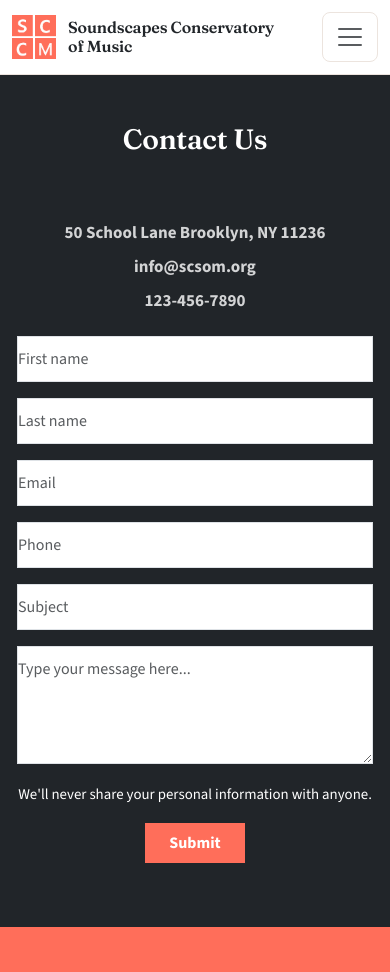
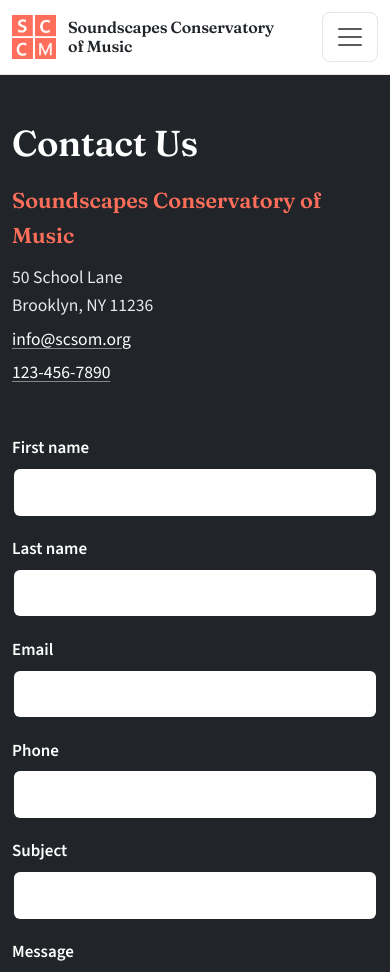
Before and after one commit to adherlycisneros/SCCM, a Flask app: page /contact in a window 390 px wide. Shown: the top 972 px of the page. Run offline with Flask 3, Linux system fonts and the light colour scheme; a map, chart or similar area stays blank.

Commit message:
Rebuild the Contact page and harden the form handler
Template
- every field has a visible label, autocomplete tokens and a sensible
  input type; the school name reads "Soundscapes Conservatory of Music"
- server-side errors render a summary alert plus per-field messages
  wired with aria-invalid / aria-describedby; submitted values persist
- success is a role="status" alert after a redirect (no JavaScript
  alert(), no dead hidden div, no resubmission on refresh)
- address element with mailto/tel links; map in an aspect-ratio wrapper
  that keeps its title and lazy loading

app.py
- contact route validates required fields and the email address,
  returns 400 with the form on errors, wraps sending in try/except with
  logging and a friendly 500 message, and redirects after a successful
  POST; Reply-To is set to the sender's address
- mail settings can be overridden through MAIL_SERVER / MAIL_PORT /
  MAIL_RECIPIENT, and MAIL_SUPPRESS_SEND=1 exercises the flow locally
  without SMTP credentials

.env.example now documents the variables this app actually reads instead
of a Next.js template.

Claude-Session: https://claude.ai/code/session_01Tcn36TKHRb6x21sweKApr3

```diff
--- a/app.py
+++ b/app.py
@@ -1,17 +1,21 @@
 import os
 from datetime import datetime
 
-from flask import Flask, render_template, request
+from flask import Flask, redirect, render_template, request, url_for
 from flask_mail import Mail, Message
 
 app = Flask(__name__)
 
-app.config['MAIL_SERVER'] = 'smtp.office365.com'
-app.config['MAIL_PORT'] = 587
+app.config['MAIL_SERVER'] = os.environ.get('MAIL_SERVER', 'smtp.office365.com')
+app.config['MAIL_PORT'] = int(os.environ.get('MAIL_PORT', 587))
 app.config['MAIL_USE_TLS'] = True
 app.config['MAIL_USERNAME'] = os.environ.get('MAIL_USERNAME')
 app.config['MAIL_PASSWORD'] = os.environ.get('MAIL_PASSWORD')
+# Set MAIL_SUPPRESS_SEND=1 locally to exercise the contact form without SMTP credentials.
+app.config['MAIL_SUPPRESS_SEND'] = os.environ.get('MAIL_SUPPRESS_SEND') == '1'
 mail = Mail(app)
+
+CONTACT_FIELDS = ('first_name', 'last_name', 'email', 'phone', 'subject', 'message')
 
 
 @app.context_processor
@@ -159,23 +163,45 @@ FACULTY = [
 def about():
     return render_template('about.html', administration=ADMINISTRATION, faculty=FACULTY)
 
+def validate_contact(form):
+    """Return a dict of field -> error message for the submitted contact form."""
+    errors = {}
+    for field in CONTACT_FIELDS:
+        if not form[field]:
+            errors[field] = 'This field is required.'
+    email = form['email']
+    if email and ('@' not in email or '.' not in email.rsplit('@', 1)[-1]):
+        errors['email'] = 'Enter a valid email address.'
+    return errors
+
+
 @app.route('/contact', methods=['GET', 'POST'])
 def contact():
     if request.method == 'POST':
+        form = {field: request.form.get(field, '').strip() for field in CONTACT_FIELDS}
+        errors = validate_contact(form)
+        if errors:
+            return render_template('contact.html', form=form, errors=errors), 400
 
-        first_name = request.form['first_name']
-        last_name = request.form['last_name']
-        email = request.form['email']
-        phone = request.form['phone']
-        subject = request.form['subject']
-        message = request.form['message']
+        inbox = os.environ.get('MAIL_RECIPIENT') or app.config['MAIL_USERNAME'] or 'sccm-website@localhost'
+        sender = app.config['MAIL_USERNAME'] or 'sccm-website@localhost'
+        email = Message(form['subject'], sender=sender, recipients=[inbox], reply_to=form['email'])
+        email.body = (
+            f"From: {form['first_name']} {form['last_name']}\n"
+            f"Email: {form['email']}\n"
+            f"Phone: {form['phone']}\n\n"
+            f"{form['message']}"
+        )
+        try:
+            mail.send(email)
+        except Exception:
+            app.logger.exception('The contact form email could not be sent')
+            return render_template('contact.html', form=form, errors={}, send_failed=True), 500
 
-        msg = Message(subject, sender=os.environ.get('MAIL_USERNAME'), recipients=[os.environ.get('MAIL_USERNAME')])
-        msg.body = f"From: {first_name} {last_name}\nEmail: {email}\nPhone: {phone}\n\n{message}"
-        mail.send(msg)
+        # Redirect after POST so a refresh never re-sends the message
+        return redirect(url_for('contact', sent=1))
 
-        return render_template('contact.html', success=True)
-    return render_template('contact.html')
+    return render_template('contact.html', form={}, errors={}, sent=request.args.get('sent') == '1')
 
 PROGRAM_CATEGORIES = [
     {'slug': 'individual-instruction', 'name': 'Individual Instruction'},
--- a/static/css/styles.css
+++ b/static/css/styles.css
@@ -1272,6 +1272,123 @@ a {
     }
 }
 
+/* 7g. Contact: dark panel with the form, coral-framed map
+   -------------------------------------------------------------------------- */
+.contact {
+    --sccm-focus: var(--sccm-white);
+    background-color: var(--sccm-ink);
+    color: #e6e9ec;
+}
+
+.contact h1 {
+    margin-bottom: 1.25rem;
+    color: var(--sccm-white);
+}
+
+.contact__details {
+    display: flex;
+    flex-direction: column;
+    gap: 0.35rem;
+    margin: 0;
+    font-size: 1.1rem;
+    font-style: normal;
+}
+
+.contact__name {
+    display: block;
+    margin-bottom: 0.25rem;
+    color: var(--sccm-coral);
+    font-family: var(--sccm-font-heading);
+    font-size: 1.35rem;
+    font-weight: 600;
+}
+
+.contact a {
+    color: var(--sccm-white);
+    text-decoration-color: rgba(255, 255, 255, 0.45);
+}
+
+.contact a:hover,
+.contact a:focus-visible {
+    color: var(--sccm-coral);
+}
+
+.contact__alert {
+    margin-bottom: 1.5rem;
+    border: 0;
+    border-radius: var(--sccm-radius);
+}
+
+.contact-form .form-field {
+    margin-bottom: 1.1rem;
+}
+
+.contact-form .form-label {
+    margin-bottom: 0.35rem;
+    color: var(--sccm-white);
+    font-weight: 600;
+}
+
+.contact-form .form-control {
+    padding: 0.7rem 0.9rem;
+    border: 2px solid transparent;
+    border-radius: var(--sccm-radius);
+    background-color: var(--sccm-white);
+    color: var(--sccm-ink);
+}
+
+.contact-form .form-control::placeholder {
+    color: #6b7178;
+}
+
+.contact-form .form-control:focus {
+    border-color: var(--sccm-coral);
+    box-shadow: none;
+}
+
+.contact-form .form-control.is-invalid {
+    border-color: var(--sccm-coral);
+    background-image: none;
+}
+
+.form-error {
+    margin: 0.4rem 0 0;
+    color: var(--sccm-peach);
+    font-size: 0.95rem;
+    font-weight: 600;
+}
+
+.contact-form__note {
+    margin-bottom: 1.25rem;
+    color: #c5cbd1;
+    font-size: 0.95rem;
+}
+
+.map-section {
+    padding-block: clamp(1.5rem, 4vw, 3rem);
+    background-color: var(--sccm-coral);
+}
+
+.map-embed {
+    overflow: hidden;
+    aspect-ratio: 16 / 9;
+    border-radius: var(--sccm-radius-lg);
+    box-shadow: var(--sccm-shadow);
+}
+
+.map-embed iframe {
+    display: block;
+    width: 100%;
+    height: 100%;
+    border: 0;
+}
+
+@media (max-width: 575.98px) {
+    .map-embed {
+        aspect-ratio: 4 / 5;
+    }
+}
+
 /* ---- LEGACY page styles: replaced page by page during the refresh ---- */
 /* MEDIA QUERIES */
 
--- a/templates/contact.html
+++ b/templates/contact.html
@@ -1,72 +1,72 @@
 {% extends 'base.html' %}
 
+{% block title %}Contact | Soundscapes Conservatory of Music{% endblock %}
+{% block description %}Get in touch with Soundscapes Conservatory of Music at 50 School Lane, Brooklyn, NY 11236. Send us a message to try a free class.{% endblock %}
+
+{#- Labelled text input with server-side error message. -#}
+{% macro text_field(name, label, type='text', autocomplete='', inputmode='') -%}
+{% set error = errors.get(name) %}
+<div class="form-field">
+    <label class="form-label" for="{{ name }}">{{ label }}</label>
+    <input class="form-control{% if error %} is-invalid{% endif %}" type="{{ type }}" id="{{ name }}" name="{{ name }}" value="{{ form.get(name, '') }}" required{% if autocomplete %} autocomplete="{{ autocomplete }}"{% endif %}{% if inputmode %} inputmode="{{ inputmode }}"{% endif %}{% if error %} aria-invalid="true" aria-describedby="{{ name }}-error"{% endif %}>
+    {% if error %}<p class="form-error" id="{{ name }}-error">{{ error }}</p>{% endif %}
+</div>
+{%- endmacro %}
+
 {% block content %}
+<section class="contact section" aria-labelledby="contact-heading">
+    <div class="container">
+        <div class="row gy-5 gx-lg-5">
+            <div class="col-lg-5">
+                <h1 id="contact-heading">Contact Us</h1>
+                <address class="contact__details">
+                    <strong class="contact__name">Soundscapes Conservatory of Music</strong>
+                    <span>50 School Lane<br>Brooklyn, NY 11236</span>
+                    <a href="mailto:info@scsom.org">info@scsom.org</a>
+                    <a href="tel:+11234567890">123-456-7890</a>
+                </address>
+            </div>
 
-<section class="py-5" id="contact-us">
-    <div class="container">
-        <h2 class="custom-light-text">Contact Us</h2>
-        <div class="row">
-            <div class="col-md-6 contact-text">
-                <p style="line-height: 2;"><span id="school-name">Soundscapes School of Music</span>
-                <br>
-                50 School Lane Brooklyn, NY 11236
-                <br>
-                info@scsom.org
-                <br>
-                123-456-7890</p>
-            </div>
-            <div class="col-md-6">
-                <form action="/contact" method="post" enctype="multipart/form-data" autocomplete="on">
+            <div class="col-lg-7">
+                {% if sent %}
+                <div class="alert alert-success contact__alert" role="status">Thanks for submitting! We'll get back to you soon.</div>
+                {% endif %}
+                {% if send_failed %}
+                <div class="alert alert-danger contact__alert" role="alert">Sorry, your message could not be sent right now. Please try again later or email us directly at <a href="mailto:info@scsom.org">info@scsom.org</a>.</div>
+                {% endif %}
+                {% if errors %}
+                <div class="alert alert-danger contact__alert" role="alert">Please correct the highlighted fields below.</div>
+                {% endif %}
+
+                <form class="contact-form" action="{{ url_for('contact') }}" method="post">
                     <div class="row">
-                        <div class="col-md-6">
-                            <input type="text" class="form-control" name="first_name" placeholder="First name" required>
-                        </div>
-                        <div class="col-md-6">
-                            <input type="text" class="form-control" name="last_name" placeholder="Last name" required>
-                        </div>
+                        <div class="col-md-6">{{ text_field('first_name', 'First name', autocomplete='given-name') }}</div>
+                        <div class="col-md-6">{{ text_field('last_name', 'Last name', autocomplete='family-name') }}</div>
                     </div>
-                    <div class="row">
-                        <div class="col">
-                            <input type="email" class="form-control" name="email" placeholder="Email" required>
-                        </div>
+                    {{ text_field('email', 'Email', type='email', autocomplete='email') }}
+                    {{ text_field('phone', 'Phone', type='tel', autocomplete='tel', inputmode='tel') }}
+                    {{ text_field('subject', 'Subject') }}
+
+                    {% set message_error = errors.get('message') %}
+                    <div class="form-field">
+                        <label class="form-label" for="message">Message</label>
+                        <textarea class="form-control{% if message_error %} is-invalid{% endif %}" id="message" name="message" rows="5" required placeholder="Type your message here..."{% if message_error %} aria-invalid="true" aria-describedby="message-error"{% endif %}>{{ form.get('message', '') }}</textarea>
+                        {% if message_error %}<p class="form-error" id="message-error">{{ message_error }}</p>{% endif %}
                     </div>
-                    <div class="row">
-                        <div class="col">
-                            <input type="tel" class="form-control" name="phone" placeholder="Phone" required>
-                        </div>
-                    </div>
-                    <div class="form-group">
-                        <input type="text" class="form-control" name="subject" placeholder="Subject" required>
-                    </div>
-                    <div class="form-group">
-                        <textarea class="form-control" name="message" placeholder="Type your message here..." rows="4" required></textarea>
-                        <small class="form-text text-muted custom-light-text">We'll never share your personal information with anyone.</small>
-                    </div>
-                    <button type="submit" class="btn btn-primary custom-button-text my-3">Submit</button>
-                    <div id="submitMessage" class="alert alert-success" style="display:none;">
-                        Thanks for submitting! We'll get back to you soon.
-                    </div>
+
+                    <p class="form-text contact-form__note">We'll never share your personal information with anyone.</p>
+                    <button class="btn btn-brand-bright btn-lg" type="submit">Submit</button>
                 </form>
-                {% if success %}
-                <script>
-                    alert('Thank you for contacting us. We will get back to you shortly!');
-                </script>
-                {% endif %}
             </div>
         </div>
     </div>
 </section>
 
-<!--Google Maps-->
-<section class="py-5 map-background" id="google-map">
+<section class="map-section" aria-label="Map">
     <div class="container">
-        <div id="map-container-google-2" class="z-depth-1-half map-container">
-            <iframe src="https://www.google.com/maps/embed?pb=!1m18!1m12!1m3!1d3027.452669031138!2d-73.9084023554987!3d40.64195098248375!2m3!1f0!2f0!3f0!3m2!1i1024!2i768!4f13.1!3m3!1m2!1s0x89c25cc11583a335%3A0xe985207a5f56870f!2s50%20School%20Ln%2C%20Brooklyn%2C%20NY%2011236!5e0!3m2!1sen!2sus!4v1709074326009!5m2!1sen!2sus" width="800" height="600" style="border:0;" allowfullscreen="" loading="lazy" referrerpolicy="no-referrer-when-downgrade" aria-hidden="true" tabindex="-1" title="Map showing the location of Soundscapes Conservatory of Music at 50 School Lane, Brooklyn, NY"></iframe>
+        <div class="map-embed">
+            <iframe src="https://www.google.com/maps/embed?pb=!1m18!1m12!1m3!1d3027.452669031138!2d-73.9084023554987!3d40.64195098248375!2m3!1f0!2f0!3f0!3m2!1i1024!2i768!4f13.1!3m3!1m2!1s0x89c25cc11583a335%3A0xe985207a5f56870f!2s50%20School%20Ln%2C%20Brooklyn%2C%20NY%2011236!5e0!3m2!1sen!2sus!4v1709074326009!5m2!1sen!2sus" title="Map showing the location of Soundscapes Conservatory of Music at 50 School Lane, Brooklyn, NY" loading="lazy" referrerpolicy="no-referrer-when-downgrade" allowfullscreen></iframe>
         </div>
     </div>
 </section>
-<!--Google Maps-->
-
-
-
 {% endblock %}
```
Also changed, not shown: 1 other file.
